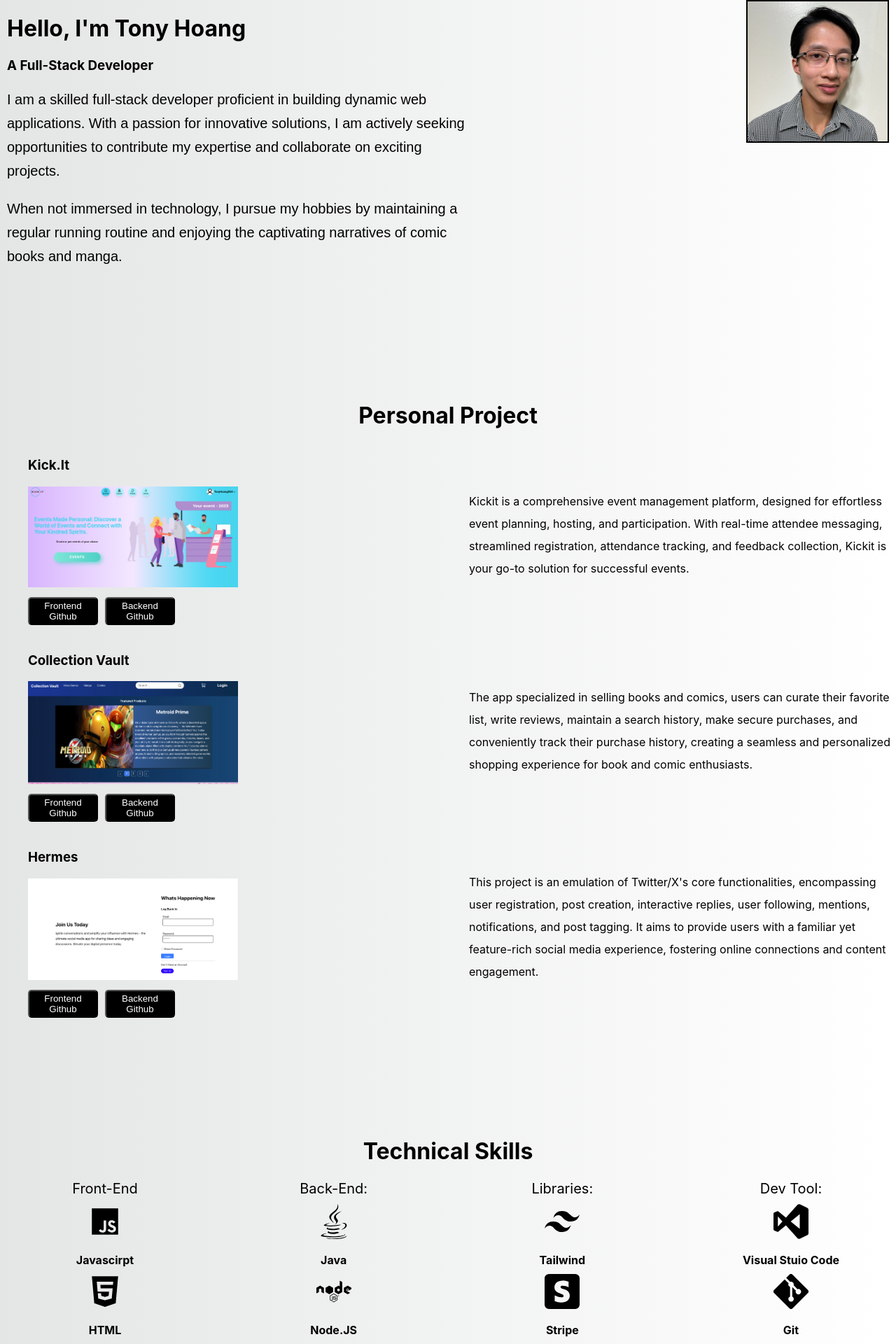
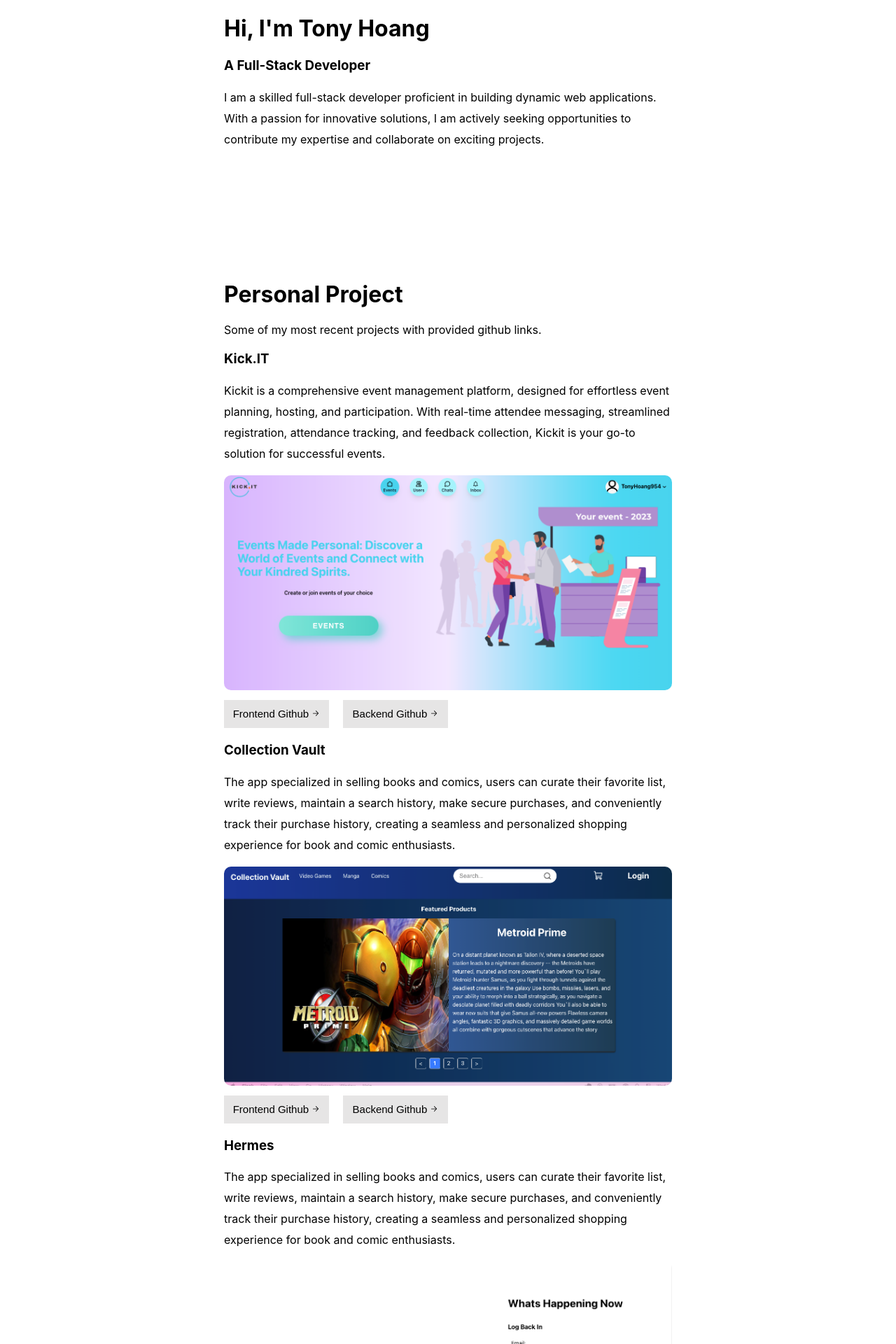
Before and after one commit to TonyH98/tony-portfolio, a React (Create React App) app: page / in a window 1280 px wide. Shown: the part 100-2020 px from the top of the page at 70% size. Built offline with nearby package versions, Linux system fonts and the light colour scheme.

Commit message:
Redesigned the portfolio

```diff
--- a/src/Components/LandingPage/Home.css
+++ b/src/Components/LandingPage/Home.css
@@ -1,35 +1,19 @@
 
 
+.short_introduction {
+    margin: 100px auto 0 auto; /* top margin + auto left/right */
+    text-align: left;
+    width: 50%; /* or any fixed width you prefer */
+}
 
-.profile-picture{
-    width: 200px;
-    height: 200px;
-    border: black solid 2px;
+
+.about_paragraph{
+
+    line-height: 30px;
 }
 
 
 
-.introduction-container{
-    text-align: left;
-    margin-left: 10px;
-}
-
-.about-me1 {
-    font-family: Arial, sans-serif;
-    font-size: 20px;
-    line-height: 1.7;
-    margin-bottom: 20px;
-    width: 70%;
-}
-
-.Home-Page{
-    margin-top: 100px;
-
-}
-
-.profile-container{
-    margin-right: 10px;
-}
 
 @media (min-width: 993px){
     .Home-Page{
--- a/src/Components/LandingPage/Home.js
+++ b/src/Components/LandingPage/Home.js
@@ -7,33 +7,13 @@
 
 
 return(
-<div className='Home-Page' id="Home">
-
-
-<div className='home-container'>
-
-<div className='introduction-container'>
-    <h1 className='hello'>Hello, I'm Tony Hoang</h1>
-    <h3 className='title'>A Full-Stack Developer</h3>
-    <p className='about-me1'>
-    I am a skilled full-stack developer proficient in building dynamic web applications. With a passion for innovative solutions,
-    I am actively seeking opportunities to contribute my expertise and collaborate on exciting projects.
+<div class="short_introduction">
+    <h1>Hi, I'm Tony Hoang</h1>
+    <h3>A Full-Stack Developer</h3>
+    <p class="about_paragraph">
+        I am a skilled full-stack developer proficient in building dynamic web applications. With a passion for innovative solutions,
+        I am actively seeking opportunities to contribute my expertise and collaborate on exciting projects.
     </p>
-
-    <p className='about-me1'>
-    When not immersed in technology, I pursue
-    my hobbies by maintaining a regular running
-    routine and enjoying the captivating narratives of comic books and manga.
-    </p>
-</div>
-
-</div>
-
-
-<div className='profile-container'>
-
-<img src="/profile.jpeg" alt="profile" className="profile-picture"></img>
-</div>
 
 </div>
  )
--- a/src/Components/NavBar/Nav.css
+++ b/src/Components/NavBar/Nav.css
@@ -1,7 +1,7 @@
 .nav-section {
   height: 80px;
   background-color: linear;
-  background: linear-gradient(to right, rgb(228, 230, 230), white);
+  background: white;
   color: #fff;
   position: fixed;
   top: 0;
--- a/src/Components/Projects/Project.css
+++ b/src/Components/Projects/Project.css
@@ -1,99 +1,46 @@
-.project_images {
-  width: 100%;
-  max-width: 300px; /* Adjust this value as needed */
-  height: auto;
+
+.project_container{
+    margin: 0 auto 0 auto; /* top margin + auto left/right */
+    text-align: left;
+    width: 50%; /* or any fixed width you prefer */
 }
 
-.project-img {
-  text-align: left;
-  margin-left: 40px;
-  display: flex;
-  flex-direction: column;
-  gap: 20px;
+.project_description{
+    line-height: 30px;
 }
 
-.project-container1 {
-  display: flex;
-  align-items: center;
-  gap: 20px; /* Adds spacing between image and text */
+.projects{
+    margin-top: 20px;
+}
+.project_images{
+    width: 100%;
+    height: 100%;
+    border-radius: 10px;
 }
 
-.project-container1 div {
-  flex: 1; /* Ensures equal width for both elements */
+.github_links{
+    margin-top: 10px;
+    display: grid;
+    grid-template-columns: 70px 40px;
+    grid-column-gap: 100px;
 }
 
-.project_description {
-  flex: 1; /* Makes sure the description takes up the remaining space */
-  text-align: left;
-  line-height: 2;
-  width: 40%;
+.button-link {
+    font-size: 15px;
+    width: 150px;
+    height: 40px;
+    border: none;
+    background-color: rgb(230, 229, 229);
+    transition: background-color .6s ease-in-out;
+}
+
+.button-link:hover {
+    cursor: pointer;
+    background-color: rgb(190, 190, 190);
 }
 
 
-.button-link{
-  width: 100px;
-  height: 40px;
-  border-radius: 5px;
-  background-color: black;
-  color: white;
-}
-
-
-.project_link_container{
-  display: grid;
-  grid-template-columns: 110px 50px;
-}
-
-.button-link:hover{
-  cursor: pointer;
-}
-
-.project_section{
-  display: grid;
-  grid-row-gap: 10px;
-}
-
 @media(min-width: 993px){
-  .projects-container {
-    display: flex;
-    flex-direction: row;
-    justify-content: left;
-    gap: 50px;
-    margin-left: 20px;
-    margin-right: 20px;
-  }
-
-  .project-content {
-    /* background-color: rgb(37, 36, 36); */
-    border: black solid 2px;
-    color: black;
-    display: flex;
-    flex-direction: column;
-    margin-top: auto; /* Updated this line */
-  }
-
-  .link_container {
-    display: flex;
-    gap: 10px;
-    justify-content: center;
-    margin-bottom: 10px;
-  }
-
-  .project {
-    display: flex;
-    flex-direction: column;
-    gap: 20px;
-    width: 500px;
-    align-items: center;
-
-  }
-
-  /* .project_sum {
-    text-align: left;
-    margin-left: 10px;
-    display: grid;
-    grid-column-gap: 5px;
-  } */
 
 
 
--- a/src/Components/Projects/Projects.js
+++ b/src/Components/Projects/Projects.js
@@ -1,6 +1,6 @@
 import "./Project.css"
 
-
+import { HiArrowSmallRight } from "react-icons/hi2";
 function Projects(){
 
 
@@ -10,76 +10,67 @@
 
         <div className="project-page" id="projects">
             <h1>Personal Project</h1>
-            <div className="project-img">
-                <div className="project-container1">
-                    <div className="project_section">
-                        <div>
-                            <h3 className="project_title">Kick.It</h3>
-                            <img src="kickit.png" className="project_images"/>
-
+            <div>Some of my most recent projects with provided github links.</div>
         </div>
 
-                        <div className="project_link_container">
-                        <a href="https://github.com/TonyH98/capstone-project-frontend" target="_blank">
-                            <button className="button-link">Frontend Github</button>
-                        </a>
-                        <a href="https://github.com/TonyH98/capstone-project-backend" target="_blank">
-                            <button className="button-link">Backend Github</button>
-                        </a>
-                        </div>
-                    </div>
+        <div className="projects">
+            <div className="project">
+                <h3>Kick.IT</h3>
                 <p className="project_description">
                 Kickit is a comprehensive event management platform,
                 designed for effortless event planning, hosting,
                 and participation. With real-time attendee messaging, streamlined registration, attendance tracking, and feedback collection,
                 Kickit is your go-to solution for successful events.
                 </p>
-                </div>
-                <div className="project-container1">
-                    <div className="project_section">
-
-                        <div>
-                        <h3 className="project_title">Collection Vault</h3>
-                        <img src="collectionVault.png" className="project_images"/>
-
-                        </div>
-                        <div className="project_link_container">
-                        <a href="https://github.com/TonyH98/e-commerce-frontend" target="_blank">
-                            <button className="button-link">Frontend Github</button>
+                <img src="kickit.png" className="project_images"/>
+                <div className="github_links">
+                <a href="https://github.com/TonyH98/capstone-project-frontend" target="_blank">
+                            <button className="button-link">Frontend Github {<HiArrowSmallRight size={12}/>} </button>
                         </a>
-                        <a href="https://github.com/TonyH98/e-commerce-backend" target="_blank">
-                            <button className="button-link">Backend Github</button>
+                        <a href="https://github.com/TonyH98/capstone-project-backend" target="_blank">
+                            <button className="button-link">Backend Github {<HiArrowSmallRight size={12}/>}</button>
                         </a>
                 </div>
             </div>
+        </div>
+        <div className="projects">
+            <div className="project">
+                <h3>Collection Vault</h3>
                 <p className="project_description">
                 The app specialized in selling books and comics,
                     users can curate their favorite list, write reviews,
                     maintain a search history, make secure purchases, and conveniently track their purchase history, creating a seamless
                     and personalized shopping experience for book and comic enthusiasts.
                 </p>
-                </div>
-                <div className="project-container1">
-                    <div className="project_section">
-                        <div>
-                            <h3 className="project_title">Hermes</h3>
-                            <img src="SocialMedia.png" className="project_images"/>
-                        </div>
-                        <div className="project_link_container">
-                        <a href="https://github.com/TonyH98/social-media-frontend" target="_blank">
-                            <button className="button-link">Frontend Github</button>
+                <img src="collectionVault.png" className="project_images"/>
+                <div className="github_links">
+                <a href="https://github.com/TonyH98/capstone-project-frontend" target="_blank">
+                            <button className="button-link">Frontend Github {<HiArrowSmallRight size={12}/>} </button>
                         </a>
-                        <a href="https://github.com/TonyH98/social-media-backend" target="_blank">
-                            <button className="button-link">Backend Github</button>
+                        <a href="https://github.com/TonyH98/capstone-project-backend" target="_blank">
+                            <button className="button-link">Backend Github {<HiArrowSmallRight size={12}/>}</button>
                         </a>
                 </div>
             </div>
+        </div>
+
+        <div className="projects">
+            <div className="project">
+                <h3>Hermes</h3>
                 <p className="project_description">
-                This project is an emulation of Twitter/X's core functionalities,
-                 encompassing user registration, post creation, interactive replies,
-                 user following, mentions, notifications, and post tagging. It aims to provide users with a familiar yet feature-rich social media experience,
-                fostering online connections and content engagement.
+                The app specialized in selling books and comics,
+                    users can curate their favorite list, write reviews,
+                    maintain a search history, make secure purchases, and conveniently track their purchase history, creating a seamless
+                    and personalized shopping experience for book and comic enthusiasts.
                 </p>
+                <img src="SocialMedia.png" className="project_images"/>
+                <div className="github_links">
+                <a href="https://github.com/TonyH98/capstone-project-frontend" target="_blank">
+                            <button className="button-link">Frontend Github {<HiArrowSmallRight size={12}/>} </button>
+                        </a>
+                        <a href="https://github.com/TonyH98/capstone-project-backend" target="_blank">
+                            <button className="button-link">Backend Github {<HiArrowSmallRight size={12}/>}</button>
+                        </a>
                 </div>
             </div>
         </div>
@@ -92,3 +83,33 @@
 }
 
 export default Projects
+
+
+{/* <p className="project_description">
+Kickit is a comprehensive event management platform,
+designed for effortless event planning, hosting,
+and participation. With real-time attendee messaging, streamlined registration, attendance tracking, and feedback collection,
+Kickit is your go-to solution for successful events.
+</p> */}
+
+
+{/* <p className="project_description">
+                    The app specialized in selling books and comics,
+                    users can curate their favorite list, write reviews,
+                    maintain a search history, make secure purchases, and conveniently track their purchase history, creating a seamless
+                    and personalized shopping experience for book and comic enthusiasts.
+                    </p> */}
+
+
+
+
+                    // <p className="project_description">
+                    // The app specialized in selling books and comics,
+                    // users can curate their favorite list, write reviews,
+                    // maintain a search history, make secure purchases, and conveniently track their purchase history, creating a seamless
+                    // and personalized shopping experience for book and comic enthusiasts.
+                    // </p>
+
+                    // <img src="collectionVault.png" className="project_images"/>
+
+                    // <img src="SocialMedia.png" className="project_images"/>
--- a/src/Components/Skill/Skill.css
+++ b/src/Components/Skill/Skill.css
@@ -1,31 +1,40 @@
+#skills{
+  margin: 0 auto 0 auto; /* top margin + auto left/right */
+  text-align: left;
+  width: 50%; /* or any fixed width you prefer */
+}
 
 
-  .skills-container {
-    margin-top: 20px;
-    display: flex;
-    justify-content: space-between;
-
+.skills-container{
+  display: grid;
+  grid-template-rows: repeat(auto-fit, minmax(200px, 1fr));
 }
 
-  .skill {
-    flex-basis: calc(25% - 20px); /* Adjust as needed */
-    margin-bottom: 20px;
-  }
 
 .skills-icon-container {
-    display: flex;
-    flex-direction: column;
+  display: grid;
+  grid-template-columns: repeat(auto-fit, minmax(100px, 2fr));
+  gap: 20px;
+  justify-items: center;
   align-items: center;
+  margin-top: 10px;
 }
 
 .skill-icon {
   display: flex;
   flex-direction: column;
   align-items: center;
-    margin-top: 10px;
+  text-align: center;
+  padding: 10px;
+  border-radius: 10px;
+  background-color: #f8f8f8;
+  box-shadow: 0px 4px 6px rgba(0, 0, 0, 0.1);
+  transition: transform 0.2s ease-in-out;
 }
 
-
+.skill-icon:hover {
+  transform: scale(1.1);
+}
 
 @media (min-width: 320px) and (max-width: 576px) {
  .skills-container{
--- a/src/Components/Skill/Skill.js
+++ b/src/Components/Skill/Skill.js
@@ -27,6 +27,7 @@
 
     <h1>Technical Skills</h1>
 
+    <p>Technologies and tools I have used over the years.</p>
 
     <div className="skills-container">
 
--- a/src/index.css
+++ b/src/index.css
@@ -7,7 +7,7 @@
   -moz-osx-font-smoothing: grayscale;
   overflow-x: hidden;
   background-color: linear;
-  background: linear-gradient(to right, rgb(228, 230, 230), white);
+  background: white
 
 }
 
```
Also changed, not shown: src/Components/About/About.js (deleted, +0 -89 lines), src/Components/About/About.css (added). Lines whose indentation alone changed are shown as unchanged.
